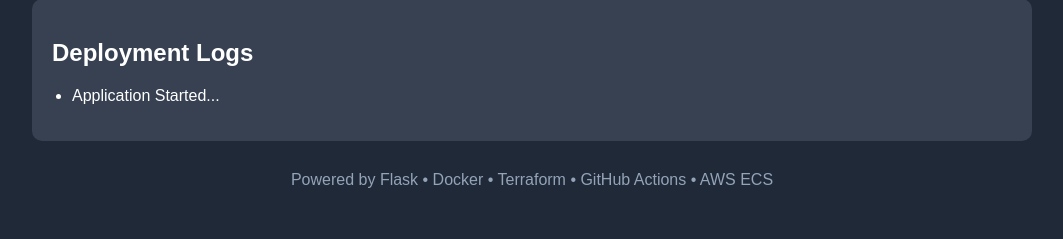
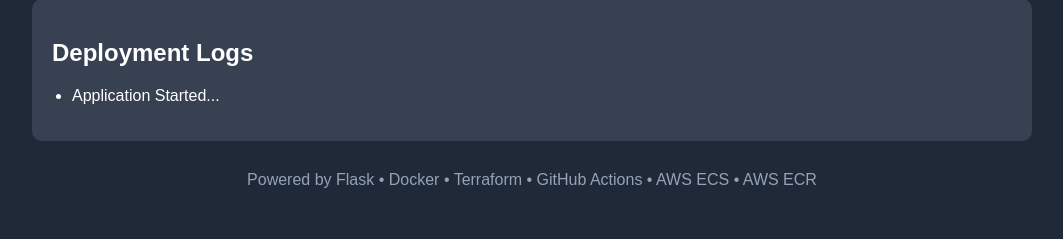
Before and after one commit to aakashrsethi39/infra-as-code-pipeline, a Flask app: page / in a window 1280 px wide. Shown: the part 561-800 px from the top of the page, without its empty margins (108-1171 px from the left). Run offline with Flask 3, Linux system fonts and the light colour scheme.

Commit message:
staging2

```diff
--- a/app/templates/index.html
+++ b/app/templates/index.html
@@ -152,7 +152,7 @@ Terraform • Docker • Amazon ECS • GitHub Actions
 
 <footer>
 
-Powered by Flask • Docker • Terraform • GitHub Actions • AWS ECS
+Powered by Flask • Docker • Terraform • GitHub Actions • AWS ECS • AWS ECR
 
 </footer>
 
```
